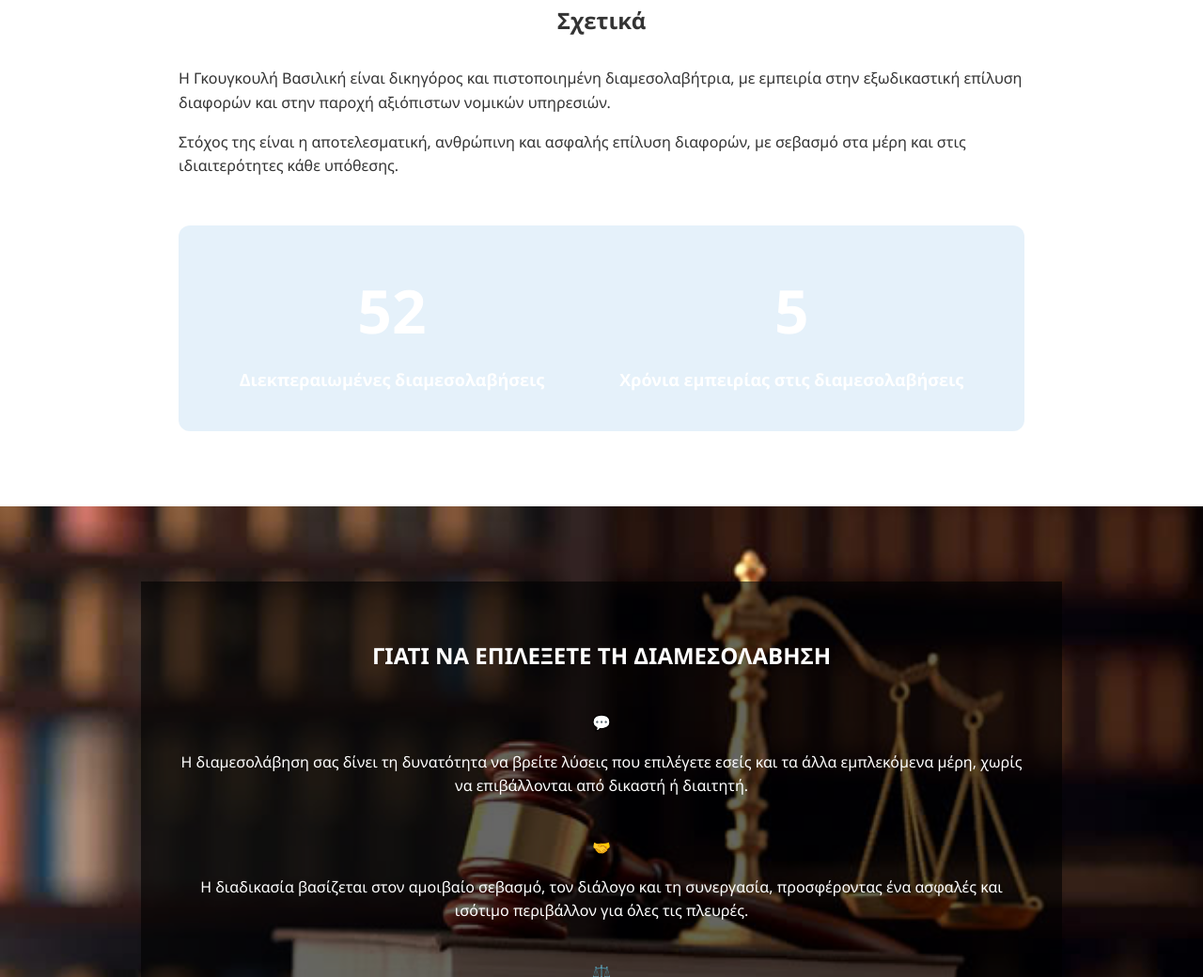
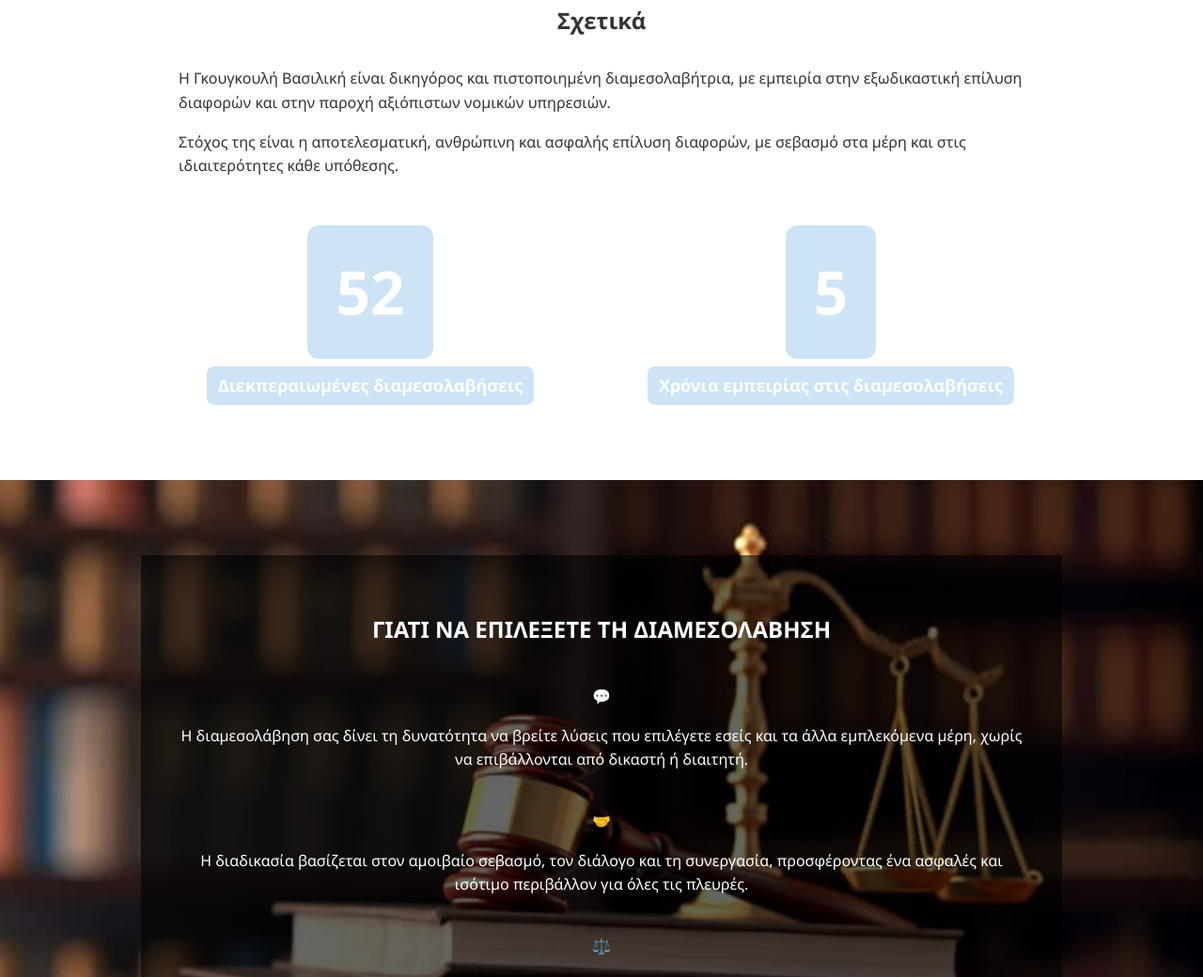
Before and after one commit to xgk404/xgk404.github.io, a plain HTML site: page index.html in a window 1280 px wide. Shown: the part 877-1917 px from the top of the page at 94% size. Drawn offline with Linux system fonts and the light colour scheme.

Commit message:
Update index.html

```diff
--- a/index.html
+++ b/index.html
@@ -109,33 +109,51 @@ footer {
     διαφορών, με σεβασμό στα μέρη και στις ιδιαιτερότητες κάθε υπόθεσης.
   </p>
 
-  <!-- Counters με αχνό μπλε background -->
-  <div class="counters" style="
-        display:flex;
-        justify-content:center;
-        gap:80px;
-        margin-top:50px;
-        background: rgba(0, 122, 204, 0.1);
-        padding:40px 20px;
-        border-radius:12px;
-      ">
+  <!-- Counters με αχνό μπλε πίσω από τα γράμματα -->
+  <div class="counters" style="display:flex; justify-content:center; gap:80px; margin-top:50px;">
     <div class="counter-item" style="text-align:center;">
       <div class="count" data-target="52" style="
             font-size:64px;
             color:white;
             font-weight:bold;
+            display:inline-block;
+            padding:20px 30px;
+            background: rgba(0, 122, 204, 0.2);
+            border-radius:12px;
             transition: all 0.3s ease;
           ">0</div>
-      <div style="font-size:18px; margin-top:8px; color:white; font-weight:bold;">Διεκπεραιωμένες διαμεσολαβήσεις</div>
+      <div style="
+            font-size:18px;
+            margin-top:8px;
+            color:white;
+            font-weight:bold;
+            display:inline-block;
+            padding:6px 12px;
+            background: rgba(0, 122, 204, 0.2);
+            border-radius:8px;
+          ">Διεκπεραιωμένες διαμεσολαβήσεις</div>
     </div>
     <div class="counter-item" style="text-align:center;">
       <div class="count" data-target="5" style="
             font-size:64px;
             color:white;
             font-weight:bold;
+            display:inline-block;
+            padding:20px 30px;
+            background: rgba(0, 122, 204, 0.2);
+            border-radius:12px;
             transition: all 0.3s ease;
           ">0</div>
-      <div style="font-size:18px; margin-top:8px; color:white; font-weight:bold;">Χρόνια εμπειρίας στις διαμεσολαβήσεις</div>
+      <div style="
+            font-size:18px;
+            margin-top:8px;
+            color:white;
+            font-weight:bold;
+            display:inline-block;
+            padding:6px 12px;
+            background: rgba(0, 122, 204, 0.2);
+            border-radius:8px;
+          ">Χρόνια εμπειρίας στις διαμεσολαβήσεις</div>
     </div>
   </div>
 </section>
```
